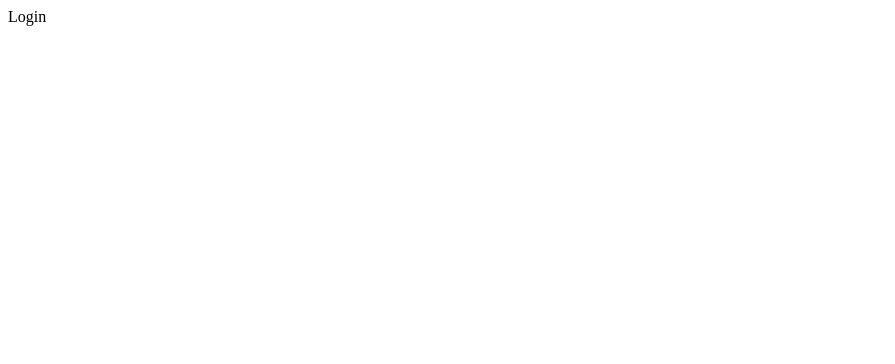
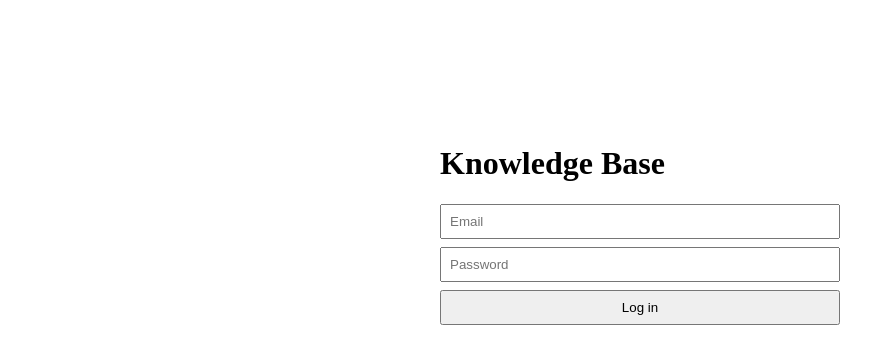
Before and after one commit to SirClint/knowledge-base, a React (Vite) app in the folder ui/: page /login in a window 1280 px wide. Shown: the top 364 px of the page, without its empty margins (0-895 px from the left). Built offline with nearby package versions, Linux system fonts and the light colour scheme; no server answers.

Commit message:
feat: login page

```diff
--- a/ui/src/pages/Login.tsx
+++ b/ui/src/pages/Login.tsx
@@ -1 +1,51 @@
-export default function Login() { return <div>Login</div>; }
+import { useState } from "react";
+import { useNavigate } from "react-router-dom";
+import { api } from "../api/client";
+
+export default function Login() {
+  const [email, setEmail] = useState("");
+  const [password, setPassword] = useState("");
+  const [error, setError] = useState("");
+  const navigate = useNavigate();
+
+  async function submit(e: React.FormEvent) {
+    e.preventDefault();
+    try {
+      const data = await api.login(email, password);
+      if (data.access_token) {
+        localStorage.setItem("token", data.access_token);
+        navigate("/");
+      } else {
+        setError("Invalid credentials");
+      }
+    } catch {
+      setError("Login failed");
+    }
+  }
+
+  return (
+    <div style={{ maxWidth: 400, margin: "100px auto", padding: 24 }}>
+      <h1>Knowledge Base</h1>
+      <form onSubmit={submit}>
+        <input
+          type="email"
+          placeholder="Email"
+          value={email}
+          onChange={e => setEmail(e.target.value)}
+          required
+          style={{ display: "block", width: "100%", marginBottom: 8, padding: 8, boxSizing: "border-box" }}
+        />
+        <input
+          type="password"
+          placeholder="Password"
+          value={password}
+          onChange={e => setPassword(e.target.value)}
+          required
+          style={{ display: "block", width: "100%", marginBottom: 8, padding: 8, boxSizing: "border-box" }}
+        />
+        {error && <p style={{ color: "red" }}>{error}</p>}
+        <button type="submit" style={{ width: "100%", padding: 8 }}>Log in</button>
+      </form>
+    </div>
+  );
+}
```
